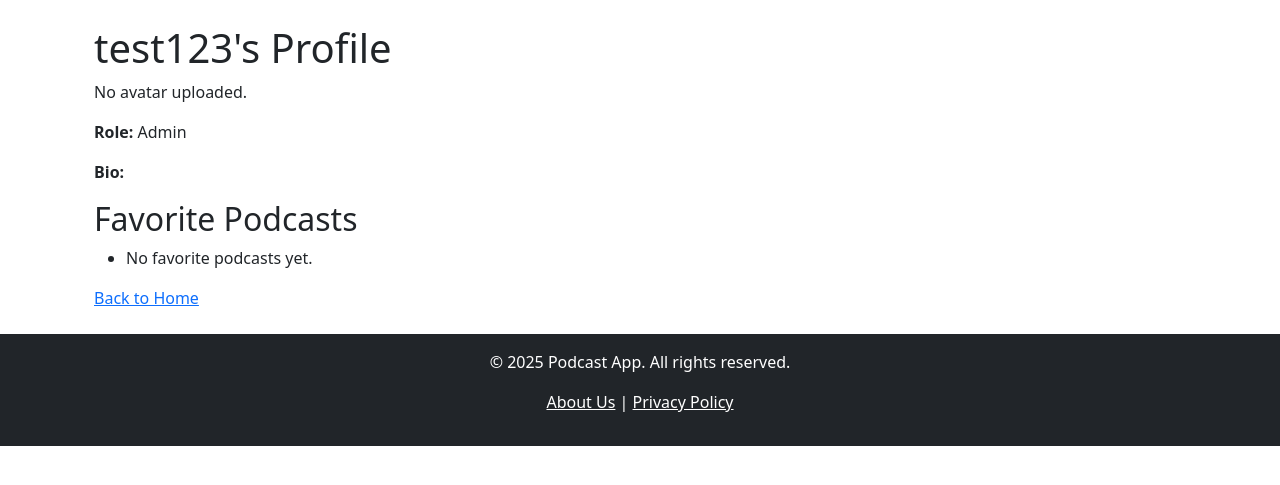
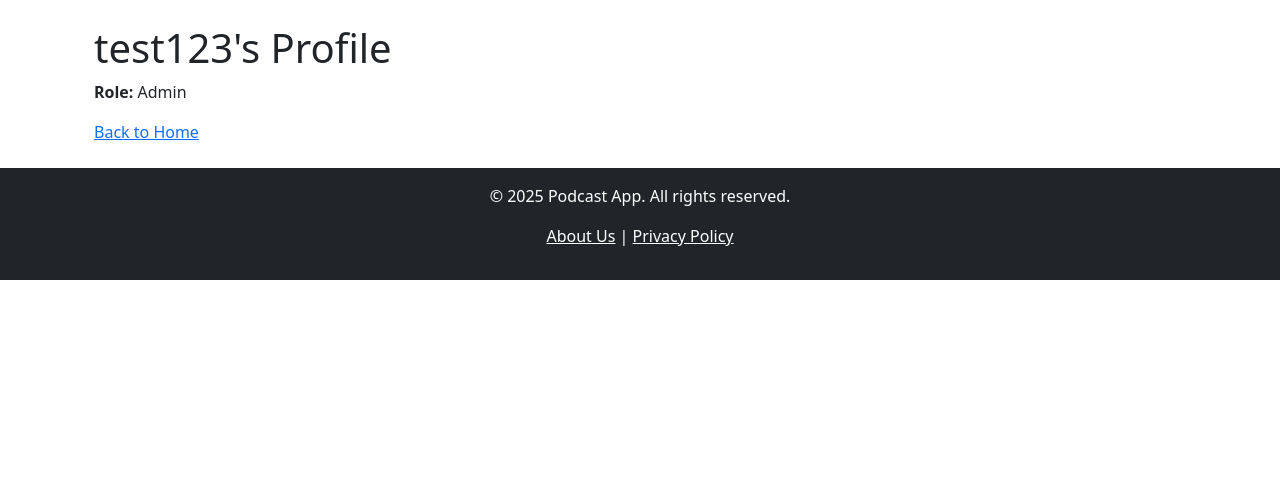
Before and after one commit to Chijano/DjangoProject3, a Django app: a page that uses templates/users_templates/profile.html in a window 1280 px wide. Shown: the part 56-541 px from the top of the page. Run offline with Django 5.2, Linux system fonts and the light colour scheme; data comes from the database, SQL or seed files in the repository.

Commit message:
Ales Winkler's recommended changes applied

```diff
--- a/templates/users_templates/profile.html
+++ b/templates/users_templates/profile.html
@@ -4,23 +4,7 @@
     <div class="container">
         <h1>{{ user.username }}'s Profile</h1>
 
-        {% if user.userprofile.avatar %}
-            <img src="{{ user.userprofile.avatar.url }}" alt="Avatar" width="150">
-        {% else %}
-            <p>No avatar uploaded.</p>
-        {% endif %}
-
         <p><strong>Role:</strong> {{ user.userprofile.role }}</p>
-        <p><strong>Bio:</strong> {{ user.userprofile.bio }}</p>
-
-        <h2>Favorite Podcasts</h2>
-        <ul>
-            {% for podcast in user.userprofile.favorite_podcasts.all %}
-                <li>{{ podcast.title }}</li>
-            {% empty %}
-                <li>No favorite podcasts yet.</li>
-            {% endfor %}
-        </ul>
 
         <a href="/">Back to Home</a>
     </div>
```
